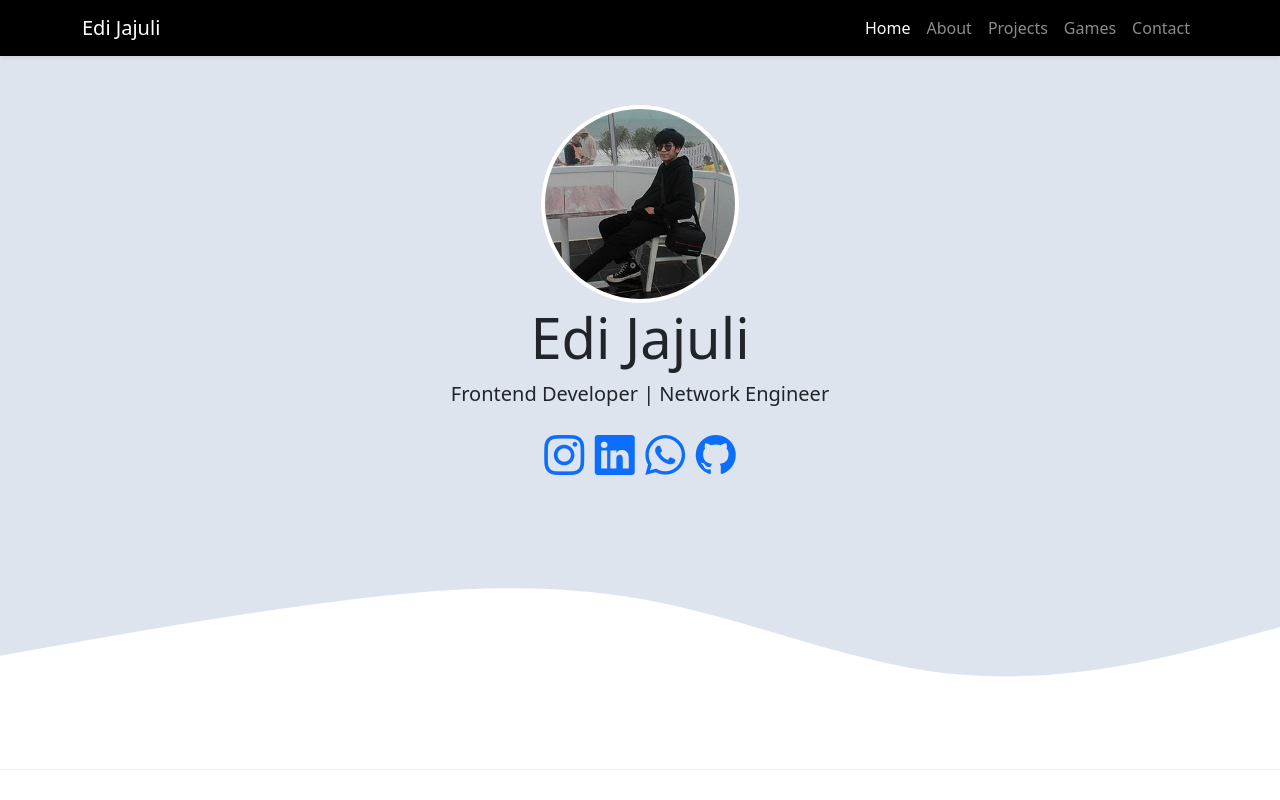
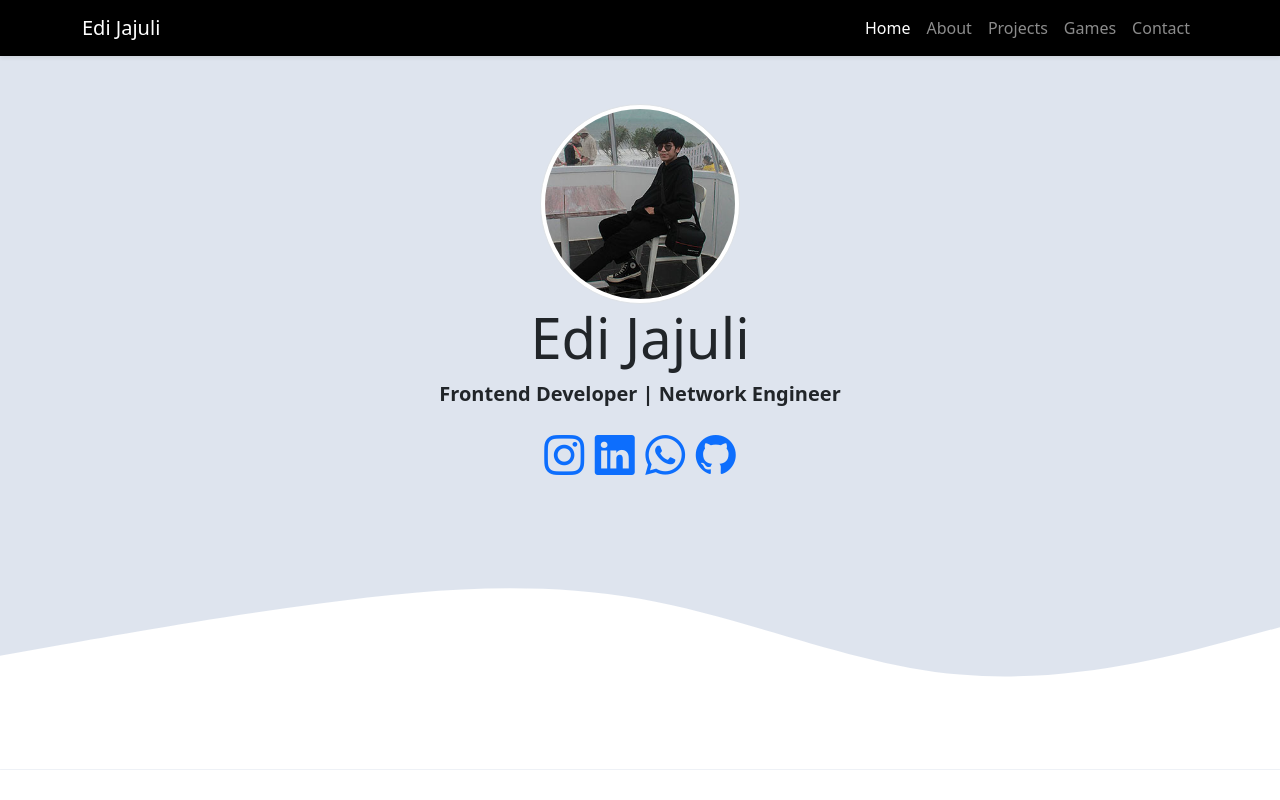
Before and after one commit to edijajuli/ediportfolio.github.io, a plain HTML site: page index.html in a window 1280 px wide. Shown: the top 800 px of the page. Drawn offline with nearby package versions, Linux system fonts and the light colour scheme.

Commit message:
memboldkan font bio

```diff
--- a/index.html
+++ b/index.html
@@ -55,7 +55,7 @@
     <div class="jumbotron text-center">
         <img src="./img/1.jpg" alt="Edi Jajuli" width="200" class="rounded-circle img-thumbnail mt-2">
         <h1 class="display-4">Edi Jajuli</h1>
-        <p class="lead">Frontend Developer | Network Engineer</p>
+        <p class="lead fw-bold">Frontend Developer | Network Engineer</p>
         <div class="online fs-1 text-center">
             <a href="https://www.instagram.com/edijajuli.id/ "><i class="bi bi-instagram "></i></a>
             <a href="https://www.linkedin.com/in/edi-jajuli-47661b1a0/ "><i class="bi bi-linkedin "></i></a>
```
